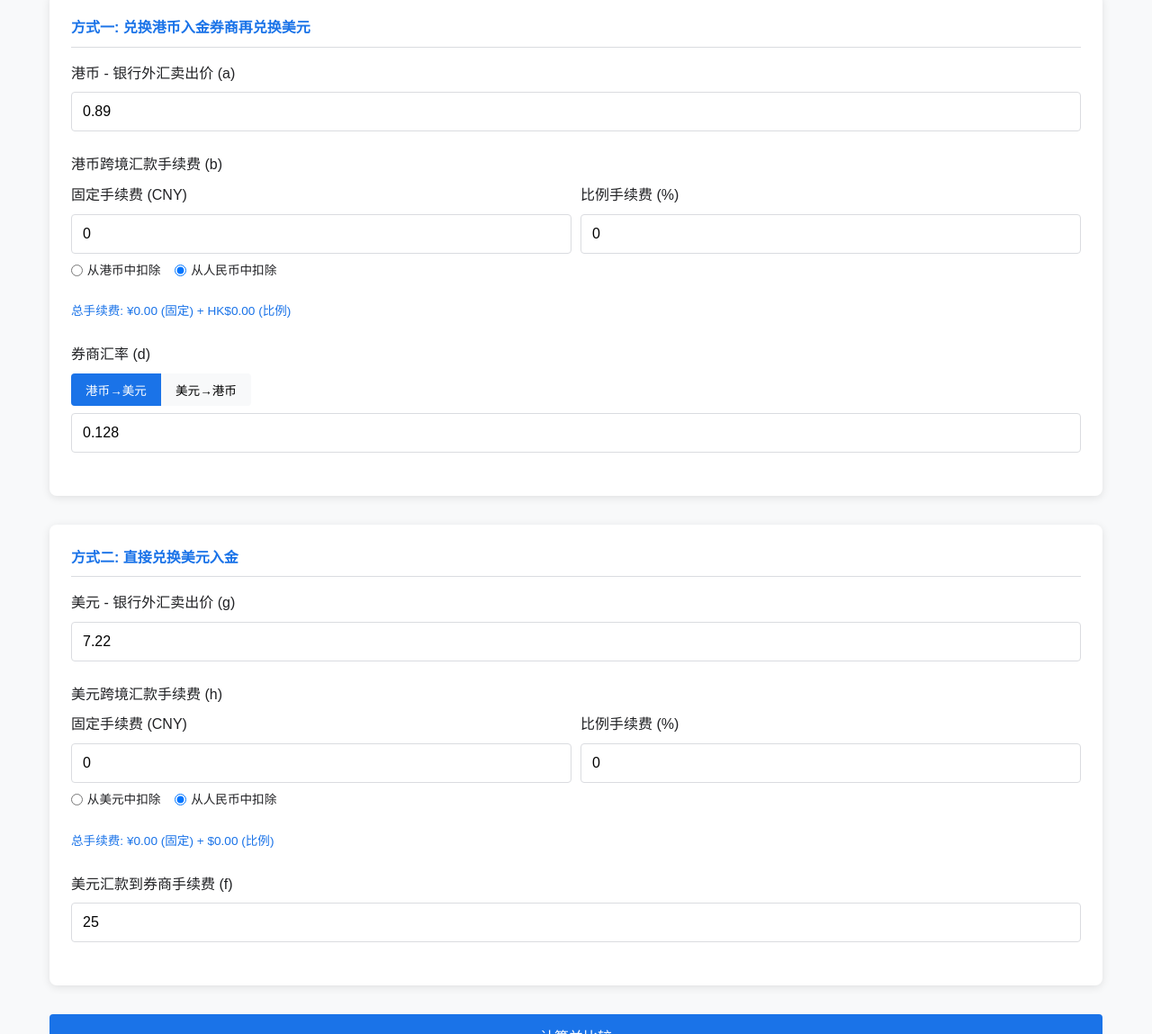
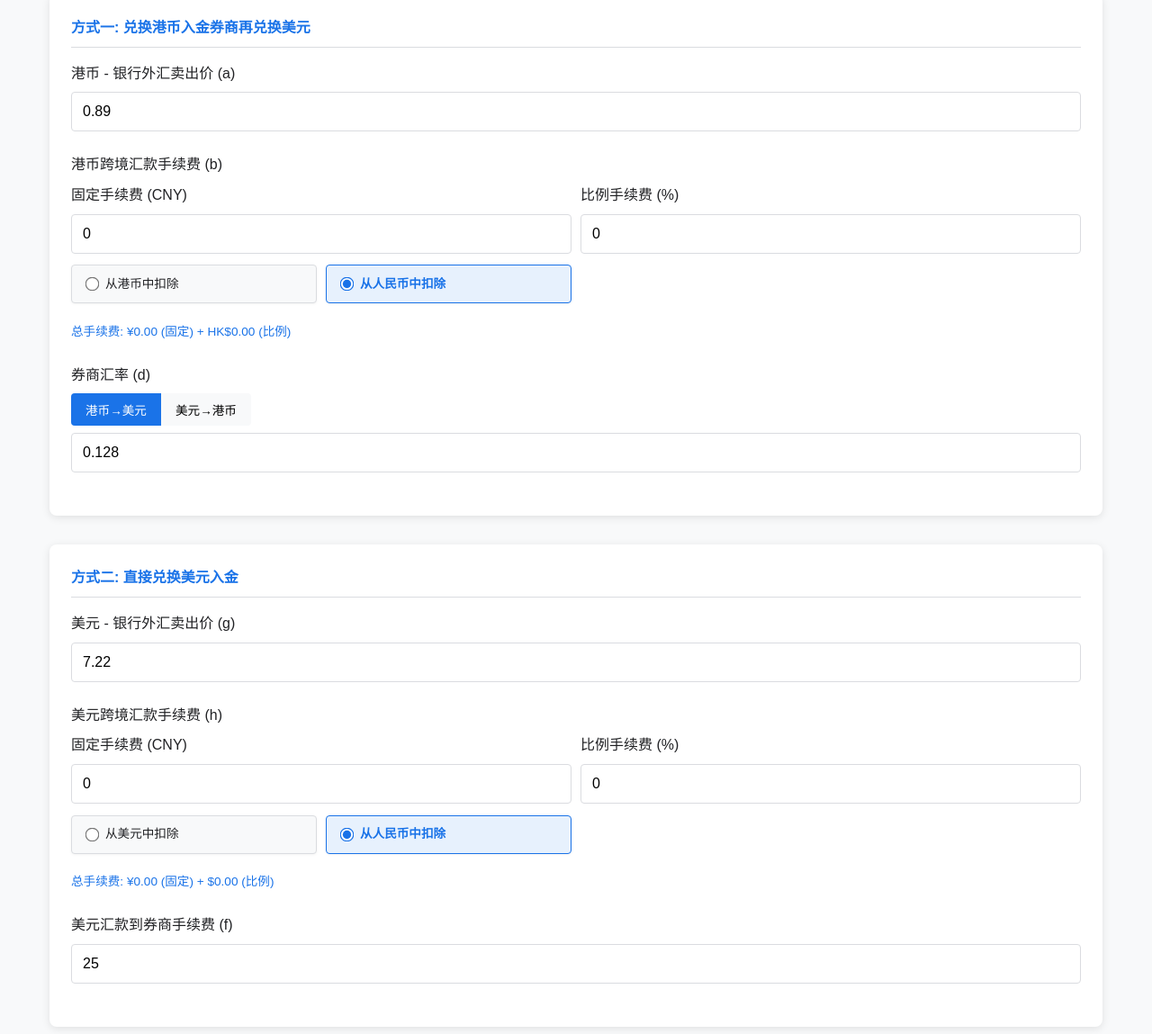
Before and after one commit to Jack-Sparrow/pension-calculator, a plain HTML site: page hk-deposit-calculator.html in a window 1280 px wide. Shown: the part 838-1987 px from the top of the page at 90% size. Drawn offline with Linux system fonts and the light colour scheme; no server answers.

Commit message:
update deposit

```diff
--- a/hk-deposit-calculator.html
+++ b/hk-deposit-calculator.html
@@ -1237,6 +1237,57 @@
             background-color: var(--primary-color);
             color: white;
             border-color: var(--primary-color);
+        }
+
+        /* Fee currency toggle styles - Enhanced */
+        .fee-currency-toggle {
+            display: flex;
+            margin-top: 0.8rem;
+            margin-bottom: 0.8rem;
+            gap: 10px;
+            width: 100%;
+        }
+
+        .fee-currency-option {
+            margin: 0;
+            padding: 0.6rem 1rem;
+            display: flex;
+            align-items: center;
+            flex: 1;
+            border-radius: 4px;
+            background-color: var(--light-bg);
+            border: 1px solid var(--border-color);
+            transition: all 0.2s ease;
+            cursor: pointer;
+            box-shadow: 0 1px 3px rgba(0,0,0,0.05);
+        }
+
+        .fee-currency-option:hover {
+            background-color: rgba(26, 115, 232, 0.05);
+            border-color: var(--primary-color);
+        }
+
+        .fee-currency-option input[type="radio"] {
+            margin-right: 0.5rem;
+            width: auto;
+            accent-color: var(--primary-color);
+            transform: scale(1.2);
+        }
+
+        /* Style for the selected option */
+        .fee-currency-option input[type="radio"]:checked + span {
+            font-weight: 600;
+            color: var(--primary-color);
+        }
+
+        .fee-currency-option input[type="radio"]:checked {
+            border-color: var(--primary-color);
+        }
+
+        .fee-currency-option:has(input[type="radio"]:checked) {
+            background-color: rgba(26, 115, 232, 0.1);
+            border-color: var(--primary-color);
+            font-weight: 500;
         }
     </style>
 </head>
@@ -1336,10 +1387,12 @@
                                     <input type="number" id="hkd-transfer-fee-fixed" min="0" step="1" value="0">
                                     <div class="fee-currency-toggle">
                                         <label class="fee-currency-option">
-                                            <input type="radio" name="hkd-fee-currency" value="HKD"> 从港币中扣除
+                                            <input type="radio" name="hkd-fee-currency" value="HKD">
+                                            <span>从港币中扣除</span>
                                         </label>
                                         <label class="fee-currency-option">
-                                            <input type="radio" name="hkd-fee-currency" value="CNY" checked> 从人民币中扣除
+                                            <input type="radio" name="hkd-fee-currency" value="CNY" checked>
+                                            <span>从人民币中扣除</span>
                                         </label>
                                     </div>
                                 </div>
@@ -1386,10 +1439,12 @@
                                     <input type="number" id="usd-transfer-fee-fixed" min="0" step="0.1" value="0">
                                     <div class="fee-currency-toggle">
                                         <label class="fee-currency-option">
-                                            <input type="radio" name="usd-fee-currency" value="USD"> 从美元中扣除
+                                            <input type="radio" name="usd-fee-currency" value="USD">
+                                            <span>从美元中扣除</span>
                                         </label>
                                         <label class="fee-currency-option">
-                                            <input type="radio" name="usd-fee-currency" value="CNY" checked> 从人民币中扣除
+                                            <input type="radio" name="usd-fee-currency" value="CNY" checked>
+                                            <span>从人民币中扣除</span>
                                         </label>
                                     </div>
                                 </div>
@@ -1505,8 +1560,8 @@
             hkdFeeLabel: "港币跨境汇款手续费 (b)",
             fixedFeeLabel: "固定手续费",
             percentFeeLabel: "比例手续费 (%)",
-            feeFromHkd: "从港币中扣除",
-            feeFromCny: "从人民币中扣除",
+            feeFromHkd: "HKD扣除",
+            feeFromCny: "CNY扣除",
             totalFeeLabel: "总手续费",
             brokerRateLabel: "券商汇率 (d)",
             hkdToUsdToggle: "港币→美元",
@@ -1516,7 +1571,7 @@
             method2ParamsTitle: "方式二: 直接兑换美元入金",
             usdRateLabel: "美元 - 银行外汇卖出价 (g)",
             usdFeeLabel: "美元跨境汇款手续费 (h)",
-            feeFromUsd: "从美元中扣除",
+            feeFromUsd: "USD扣除",
             usdDepositFeeLabel: "美元汇款到券商手续费 (f)",
 
             // Calculation Button
@@ -1544,11 +1599,16 @@
 
         // Function to initialize UI with text from config
         function initializeUIText() {
+            console.log("Initializing UI text...");
+
             // Helper function to safely set text content of an element
             function safeSetText(selector, text) {
                 const element = document.querySelector(selector);
                 if (element) {
                     element.textContent = text;
+                    console.log(`Updated text for '${selector}' to: ${text}`);
+                } else {
+                    console.warn(`Element not found for selector: '${selector}'`);
                 }
             }
 
@@ -1557,11 +1617,15 @@
                 const element = document.querySelector(selector);
                 if (element) {
                     element.innerHTML = html;
+                    console.log(`Updated HTML for '${selector}'`);
+                } else {
+                    console.warn(`Element not found for selector: '${selector}'`);
                 }
             }
 
             // Set page title
             document.title = uiTexts.pageTitle;
+            console.log(`Updated page title to: ${uiTexts.pageTitle}`);
 
             // Header
             safeSetText('header h1', uiTexts.pageTitle);
@@ -1637,9 +1701,9 @@
 
             const method1FeeOptions = document.querySelectorAll('.method-group:first-child .fee-currency-option');
             if (method1FeeOptions.length > 0) {
-                method1FeeOptions[0].textContent = ' ' + uiTexts.feeFromHkd;
+                method1FeeOptions[0].querySelector('span').textContent = uiTexts.feeFromHkd;
                 if (method1FeeOptions.length > 1) {
-                    method1FeeOptions[1].textContent = ' ' + uiTexts.feeFromCny;
+                    method1FeeOptions[1].querySelector('span').textContent = uiTexts.feeFromCny;
                 }
             }
 
@@ -1683,9 +1747,9 @@
 
             const method2FeeOptions = document.querySelectorAll('.method-group:last-child .fee-currency-option');
             if (method2FeeOptions.length > 0) {
-                method2FeeOptions[0].textContent = ' ' + uiTexts.feeFromUsd;
+                method2FeeOptions[0].querySelector('span').textContent = uiTexts.feeFromUsd;
                 if (method2FeeOptions.length > 1) {
-                    method2FeeOptions[1].textContent = ' ' + uiTexts.feeFromCny;
+                    method2FeeOptions[1].querySelector('span').textContent = uiTexts.feeFromCny;
                 }
             }
 
@@ -1720,6 +1784,10 @@
             // Footer
             safeSetHTML('footer p', `${uiTexts.footerText}<a href="index.html">${uiTexts.footerLink}</a>`);
         }
+
+        // Call initializeUIText immediately after the script is loaded
+        // This ensures texts are set before the page is rendered
+        initializeUIText();
 
         // Format number with 6 decimal places for exchange rates
         function formatExchangeRate(value, decimals = 6) {
@@ -2274,8 +2342,7 @@
 
         // Initialize on page load
         document.addEventListener('DOMContentLoaded', () => {
-            // Initialize UI text
-            initializeUIText();
+            console.log("DOM fully loaded");
 
             // Fetch real-time rates when page loads
             fetchReferenceRates();
```
